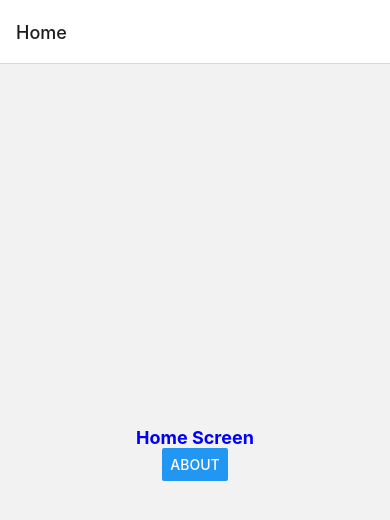
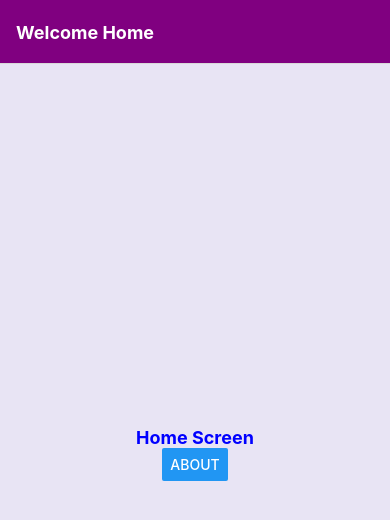
Before and after one commit to hafiscp/ReactNative, a React Native app: screen /Home in a window 390 px wide. Shown: the top 520 px of the page. Built offline with nearby package versions, Linux system fonts and the light colour scheme.

Commit message:
Screen Options

```diff
--- a/App.js
+++ b/App.js
@@ -9,8 +9,26 @@ const Stack = createNativeStackNavigator();
 export default function App() {
   return (
     <NavigationContainer>
-      <Stack.Navigator initialRouteName="Home">
-        <Stack.Screen name="Home" component={Home} />
+      <Stack.Navigator
+        initialRouteName="Home"
+        screenOptions={{
+          headerStyle: {
+            backgroundColor: "purple",
+          },
+          headerTintColor: "#fff",
+          headerTitleStyle: { fontWeight: "bold" },
+          contentStyle: {
+            backgroundColor: "#e8e4f4",
+          },
+        }}
+      >
+        <Stack.Screen
+          name="Home"
+          component={Home}
+          options={{
+            title: "Welcome Home",
+          }}
+        />
         <Stack.Screen name="About" component={About} />
         <Stack.Screen name="MoreAbout" component={MoreAbout} />
       </Stack.Navigator>
--- a/components/SectionList.js
+++ b/components/SectionList.js
@@ -10,8 +10,8 @@ import {
   FlatList,
 } from "react-native";
 
-import pokemonList from "./data.json";
-import groupedpokemon from "./groupedpokemon.json";
+import pokemonList from "../src/data/data.json";
+import groupedpokemon from "../src/data/groupedpokemon.json";
 
 export default function App() {
   return (
--- a/screens/About.js
+++ b/screens/About.js
@@ -1,9 +1,11 @@
 import { SafeAreaView, Text, StyleSheet, Button } from "react-native";
 
-export default function About({ navigation }) {
+export default function About({ navigation, route }) {
+  const value = route.params;
   return (
     <SafeAreaView style={styles.container}>
       <Text style={styles.text}>About Screen</Text>
+      <Text style={styles.text}>{value.name}</Text>
       <Button
         title="More About"
         onPress={() => navigation.navigate("MoreAbout")}
--- a/screens/Home.js
+++ b/screens/Home.js
@@ -4,7 +4,9 @@ export default function Home({ navigation }) {
   return (
     <SafeAreaView style={styles.container}>
       <Text style={styles.text}>Home Screen</Text>
-      <Button title="About" onPress={() => navigation.navigate("About")} />
+      <Button title="About" onPress={() => navigation.navigate("About",{
+        name:"Hafis from another Universe"
+      })} />
     </SafeAreaView>
   );
 }
```
Also changed, not shown: assets/Screenshots/ScreenOptions.png (added), src/data/data.json (renamed from data.json), src/data/groupedpokemon.json (renamed from groupedpokemon.json), 1 other file (tests, documents, lock files or other folders).
